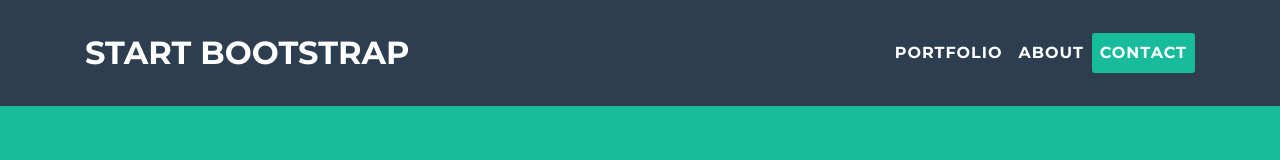
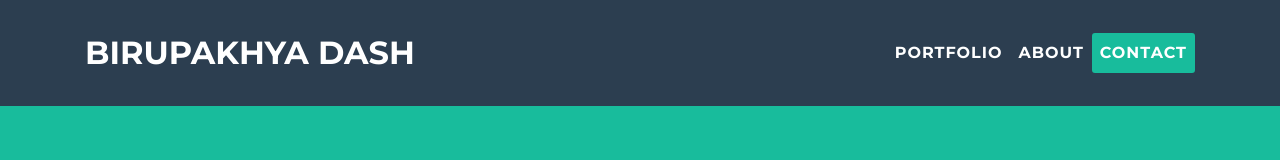
Before and after one commit to birupakhya/birupakhya.github.io, a website with bundled scripts: page index.html in a window 1280 px wide. Shown: the top 160 px of the page. Built offline with nearby package versions, Linux system fonts and the light colour scheme.

Commit message:
initial commit

```diff
--- a/index.html
+++ b/index.html
@@ -44,7 +44,7 @@
             Menu <i class="fa fa-bars"></i>
         </button>
         <div class="container">
-            <a class="navbar-brand" href="#page-top">Start Bootstrap</a>
+            <a class="navbar-brand" href="#page-top">Birupakhya Dash</a>
             <div class="collapse navbar-collapse" id="navbarExample">
                 <ul class="navbar-nav ml-auto">
                     <li class="nav-item">
```
